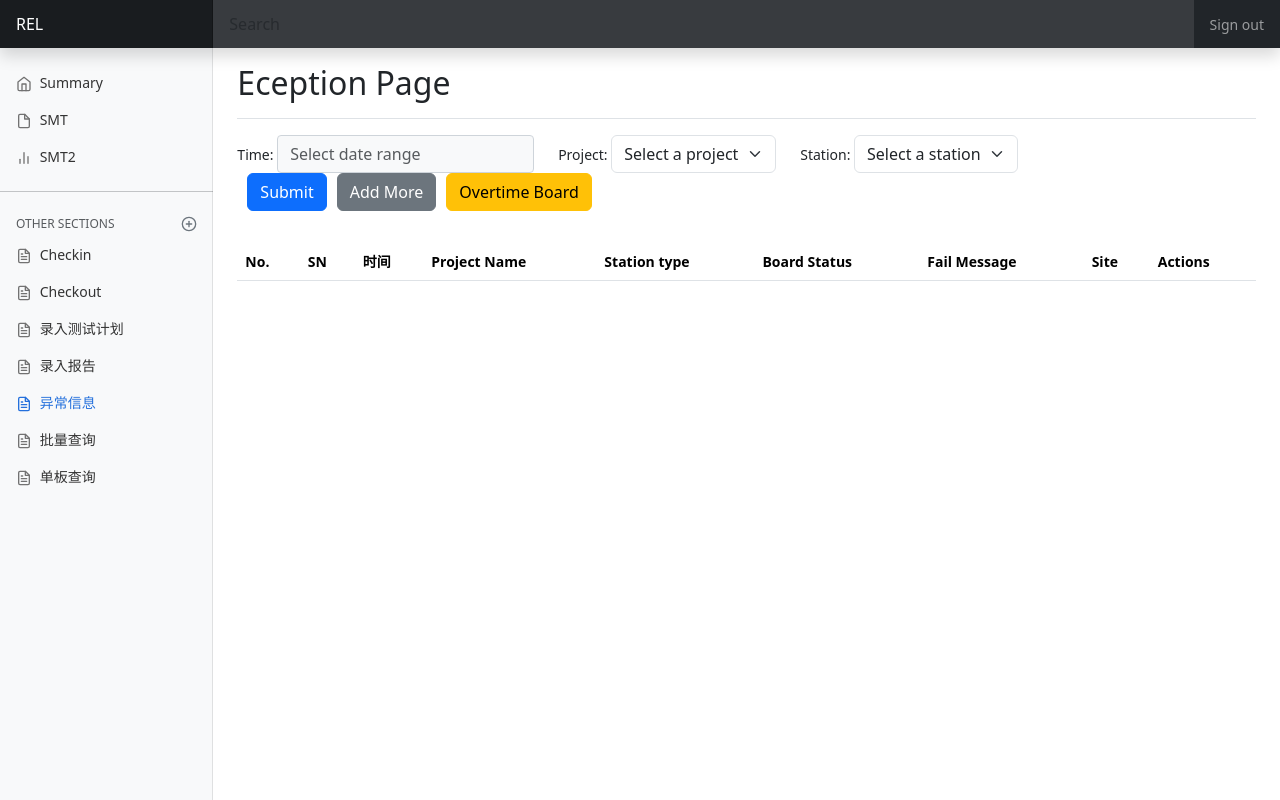
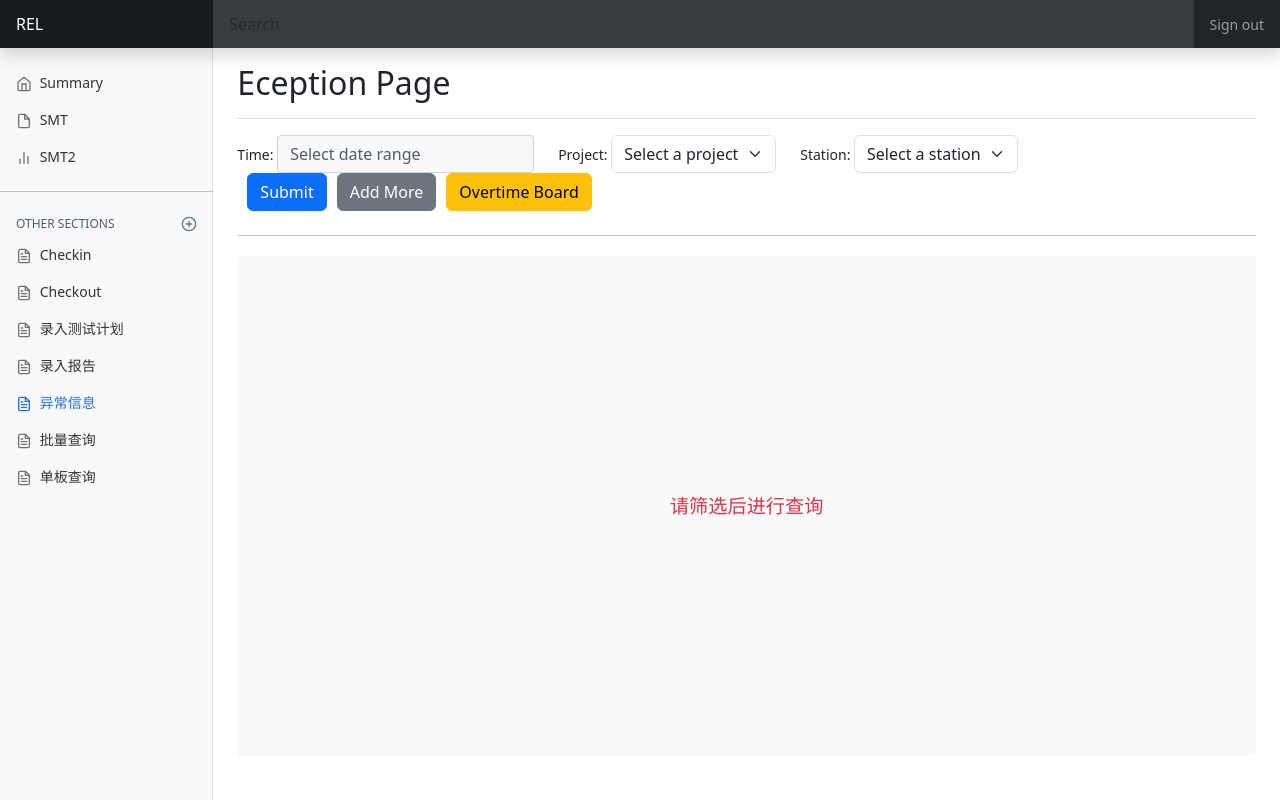
Before and after one commit to zipong47/mysite, a Django app: page /board/eception_page/ in a window 1280 px wide. Run offline with Django 5.2, Linux system fonts and the light colour scheme; data comes from the database, SQL or seed files in the repository; lists and menus that the app fills with data are empty; some libraries are stand-ins or nearby versions.

Commit message:
enhance visual effect

```diff
--- a/board/templates/board/eception_page.html
+++ b/board/templates/board/eception_page.html
@@ -91,6 +91,21 @@
           outline: 0;
           box-shadow: 0 0 0 0.2rem rgba(0, 123, 255, 0.25);
       }
+
+      #searchReminder {
+            text-align: center;
+            margin-top: 20px;
+            font-size: 1.2rem;
+            color: #dc3545;
+            background-color: #f8f9fa;
+            height: 500px; /* 设置固定高度 */
+            line-height: 500px; /* 垂直居中内容 */
+            border-radius: 5px;
+        }
+
+        .hidden {
+            display: none;
+        }
     </style>
 
     <link href="{% static 'css/dashboard.css' %}" rel="stylesheet">
@@ -228,12 +243,13 @@
         </div>
       </div>
 
-      <div class="customize_message_html">
+      <hr>
+      <div class="customize_message_html"></div>
 
-      </div>
+      <div id="searchReminder">请筛选后进行查询</div>
 
       <!-- Table -->
-      <table class="table mt-4">
+      <table class="table mt-4 board-table hidden">
         <thead>
             <tr>
                 <th scope="col">No.</th>
@@ -604,6 +620,9 @@
                     var resultsTable = $('#searchResults');
                     resultsTable.empty();
 
+                    document.getElementById("searchReminder").classList.add("hidden");
+                    document.querySelector(".board-table").classList.remove("hidden");
+
                     if (response && response.customize_message) {
                         $('.customize_message_html').html(response.customize_message);
                     }
--- a/board/views.py
+++ b/board/views.py
@@ -680,7 +680,6 @@ def search_eception(request):
                             'cp_nums': test_record.cp_nums,
                             'stop_time': test_record.stop_time,
                             'result': test_record.result,
-                            'site': test_record.site,
                             'operator': test_record.operator,
                             'remark': test_record.remark,
                         },
```
Also changed, not shown: board/templates/board/batch_search.html (+13 -3 lines).
